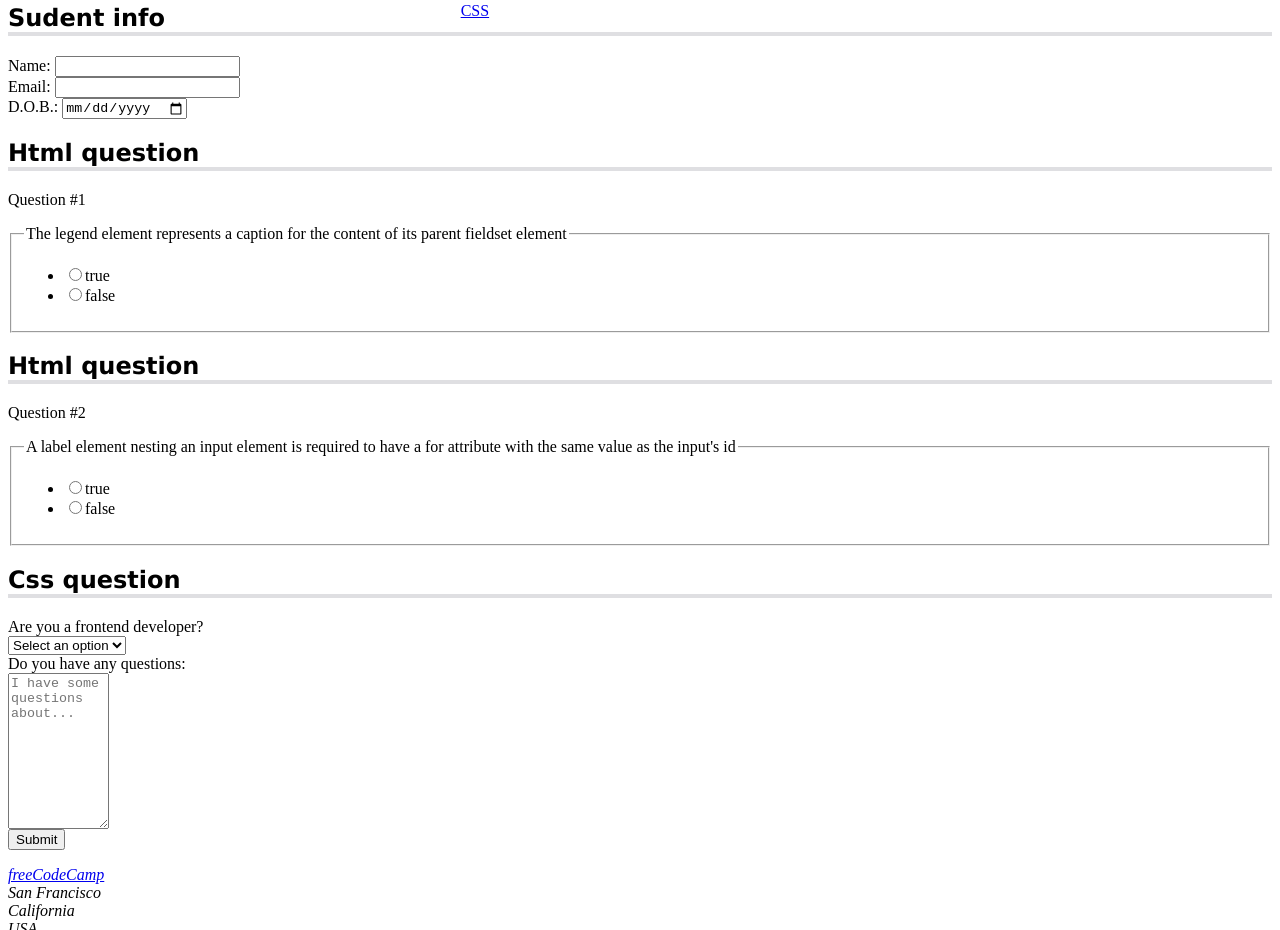
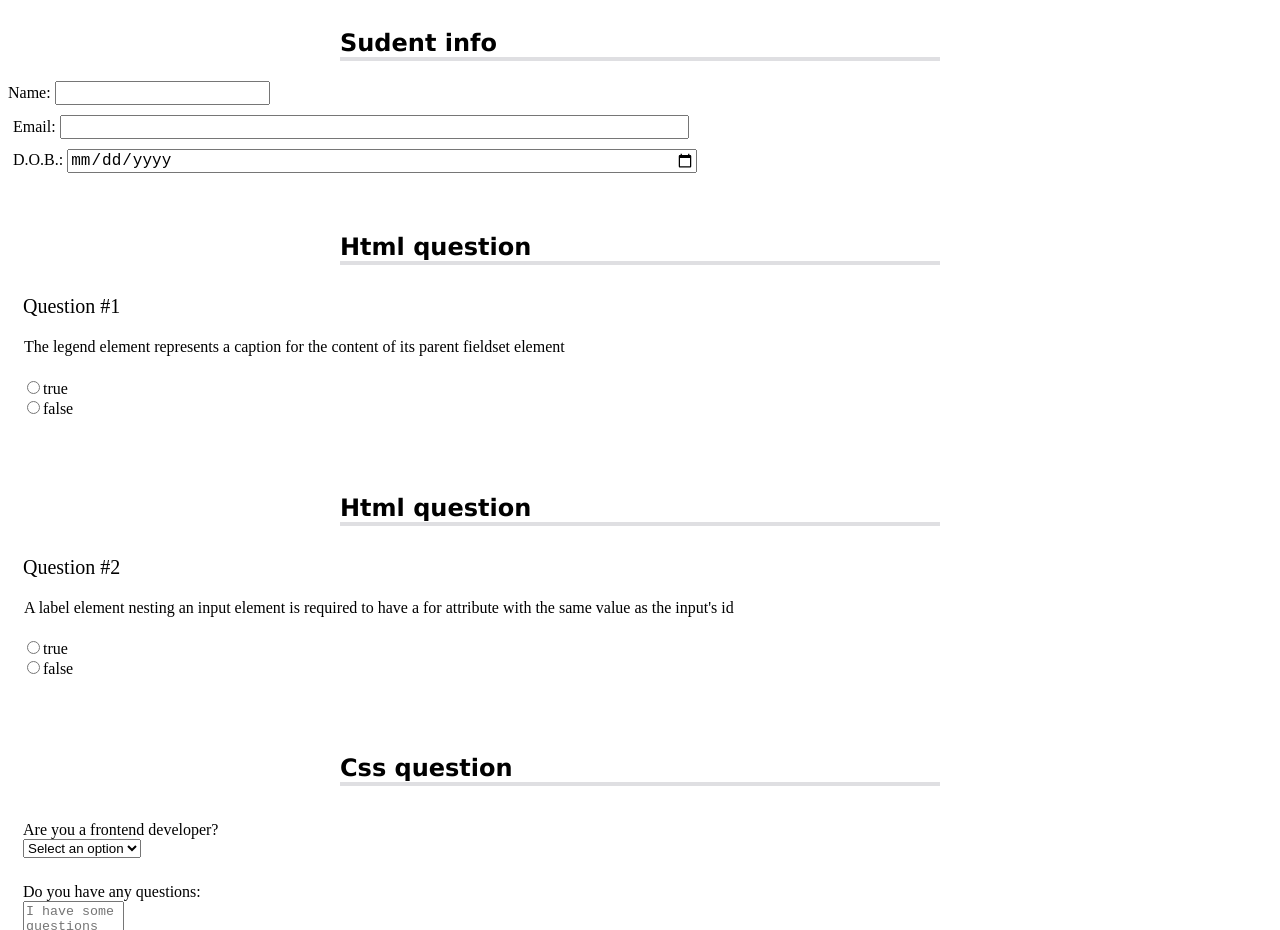
Before and after one commit to Liakos182/FCC_accessibility-_quiz, a plain HTML site: page index.html in a window 1280 px wide. Shown: the part 74-1004 px from the top of the page. Drawn offline with Linux system fonts and the light colour scheme.

Commit message:
AccesabilityRulles

```diff
--- a/styles.css
+++ b/styles.css
@@ -1,3 +1,9 @@
+@media (prefers-reduced-motion: no-preference){
+
+*{
+    scroll-behavior:smooth ;
+}
+}
 #logo{
     width: max(100px, 18vw);
     background-color:#fff;
@@ -9,21 +15,44 @@ header{
     height: 50px;
     background-color: #1b1b32;
     display: flex;
+    justify-content: space-between;
+    align-items: center;
+    position:fixed;
+    top:0;
 }
 h1{
 	color:#f1be32;
     font-size: min(5vw, 1.2em);
+    text-align: center;
+}
+
+main{
+    padding-top:25px;
   }
 nav {
 	width: 50%;
 	max-width: 300px;
 	height: 50px;
 }
-nav>ul>li{
+nav > ul {
     display: flex;
     justify-content: space-evenly;
-    display: flex;
-	justify-content: space-evenly;
+    align-items: center;
+    padding-inline-start: 0;
+    margin-block: 0;
+    height: 100%;
+    flex-wrap: wrap;
+  }
+section{
+    width: 80%;
+    margin-bottom: 10px;
+    max-width: 600px;
+    margin-top: 0px;
+    margin-right: auto;
+    margin-left: auto;
+}
+
+nav>ul>li{
     color: #dfdfe2;
     margin: 0 0.2rem;
     padding: 0.2rem;
@@ -35,7 +64,29 @@ h1, h2{
 }
 h2{
     border-bottom: 4px solid #dfdfe2;
+    margin-top:0;
+    padding-top: 60px;
 }
+.info{
+    padding: 10px 0 0 5px;
+}
+.formrow {
+
+    margin-top: 30px;
+    padding: 0 15px;
+}
+input{
+    font-size: 16px;
+}
+.info label, .info input{
+    display:inline-block;
+    text-align:right;
+  }
+.info input{
+    width: 50%;
+    text-align: left;
+}
+
 .sr-only{
     position: absolute;
     width: 1px;
@@ -50,3 +101,55 @@ border: 0;
 p::before{
 	content:"Question #";
 }
+li>a{
+	color:inherit;
+    text-decoration: none;
+
+}
+nav>ul>li:hover{
+    color:#dfdfe2;
+    background-color: blue;
+    cursor: pointer;
+}
+.question-block{
+    text-align: left;
+    display: block;
+    width: 100%;
+    margin-top: 20px;
+    padding-top: 5px;
+}
+p{
+    margin-top: 5px;
+    padding-left: 15px;
+    font-size: 20px;
+}
+.question{
+    border: none;
+    padding-bottom: 0;
+}
+.answers-list{
+    list-style: none;
+    padding:0;
+
+}
+button{
+    display: block;
+    margin: 40px auto;
+    width: 40%;
+    padding: 15px;
+    font-size: 23px;
+    background: #d0d0d5;
+    border: 3px solid #3b3b4f;
+}
+footer{
+    display:flex;
+    justify-content: center;
+    background-color: #2a2a40;
+}
+footer, footer a {
+    color: #dfdfe2;
+}
+address{
+    text-align: center;
+    padding: 0.3em;
+}
```
Lines whose indentation alone changed are shown as unchanged.
